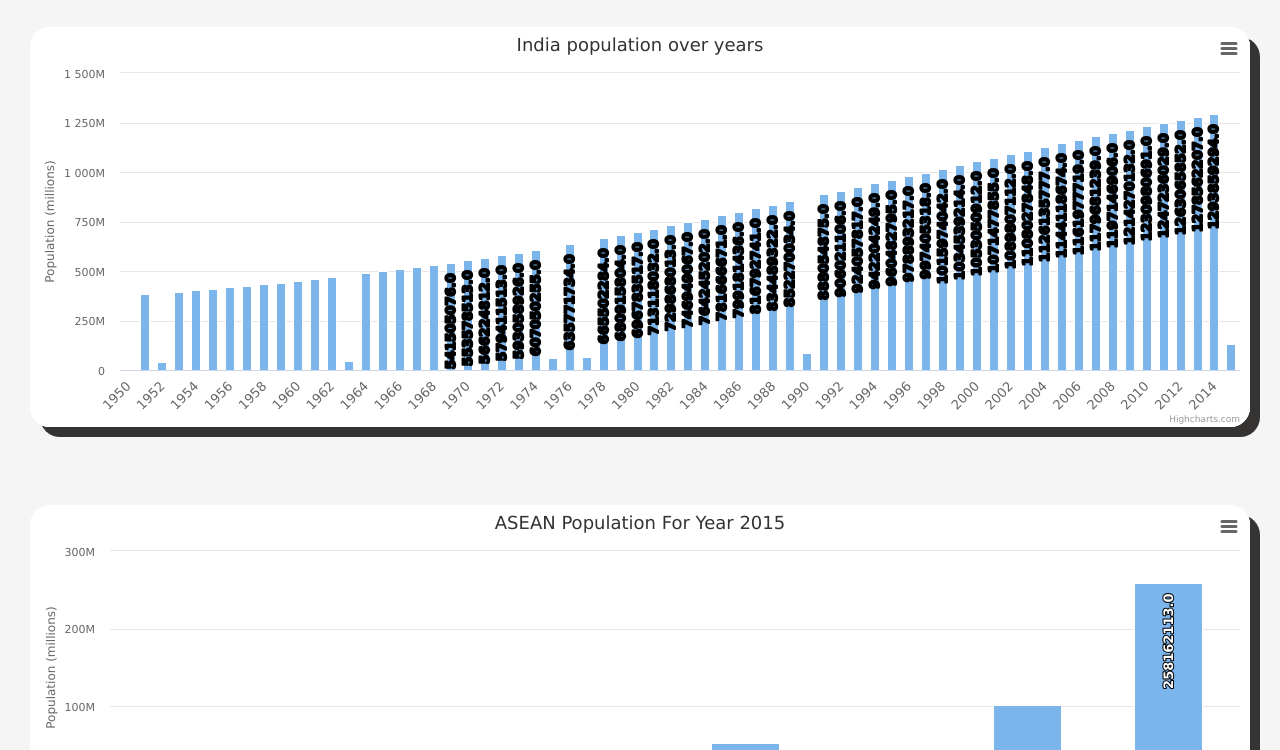
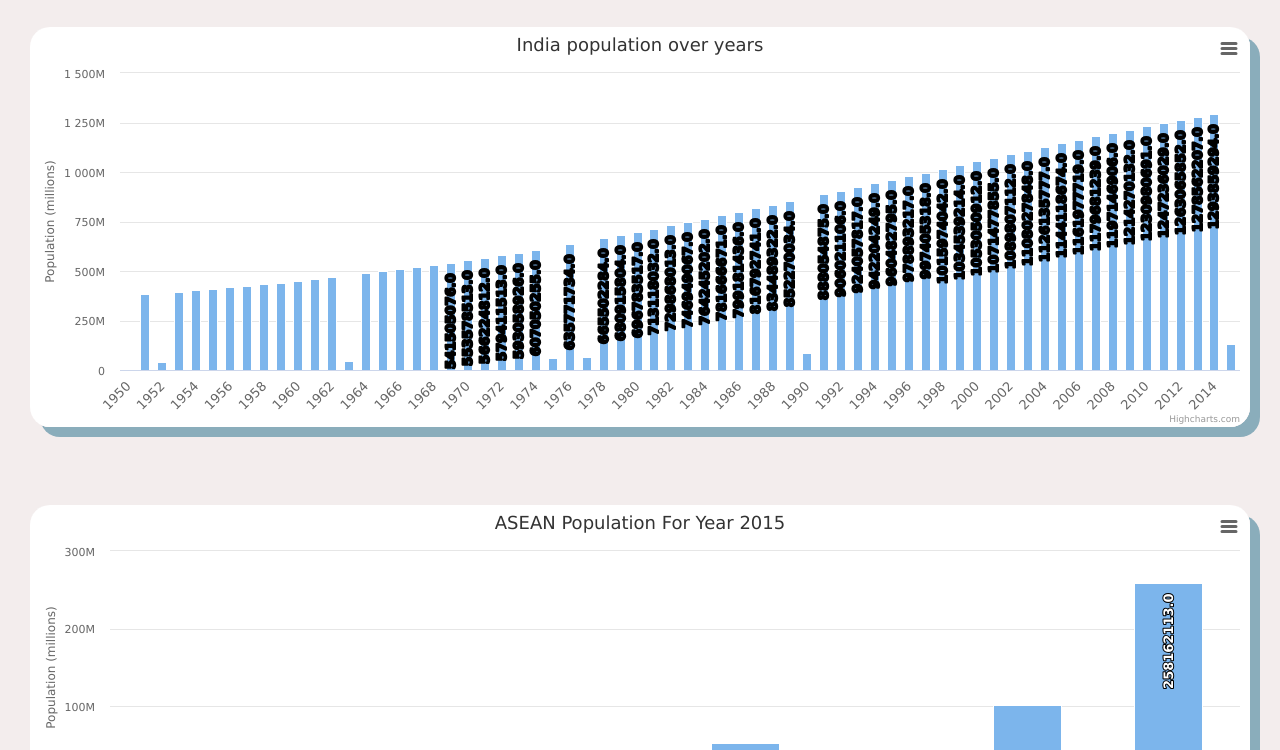
Before and after one commit to palgopal102/populationAnalysisProject, a website: page src/public/index.html in a window 1280 px wide. Shown: the part 50-800 px from the top of the page. Drawn offline with nearby package versions, Linux system fonts and the light colour scheme.

Commit message:
first commit

```diff
--- a/src/public/plotBarChart.js
+++ b/src/public/plotBarChart.js
@@ -50,7 +50,8 @@ document.addEventListener("DOMContentLoaded", function () {
           },
         ],
       });
-    });
+    })
+    .catch(error => console.error(error));
 });
 
 document.addEventListener("DOMContentLoaded", function () {
@@ -106,7 +107,8 @@ document.addEventListener("DOMContentLoaded", function () {
           },
         ],
       });
-    });
+    })
+    .catch(error => console.error(error));
 });
 
 document.addEventListener("DOMContentLoaded", function () {
@@ -164,7 +166,8 @@ document.addEventListener("DOMContentLoaded", function () {
           },
         ],
       });
-    });
+    })
+    .catch(error => console.error(error));
 });
 
 document.addEventListener("DOMContentLoaded", function () {
@@ -222,5 +225,6 @@ document.addEventListener("DOMContentLoaded", function () {
           },
         ],
       });
-    });
+    })
+    .catch(error => console.error(error));
 });
--- a/src/public/style.css
+++ b/src/public/style.css
@@ -1,12 +1,13 @@
 *{
    margin: 0px;
    padding: 0px;
-   background-color: whitesmoke;
+   background-color: rgb(243, 237, 237);
 }
 
 h1{
    text-align: center;
    margin-top: 10px;
+   color: rgb(0, 0, 0);
 }
 
 .container{
@@ -14,6 +15,6 @@ h1{
     margin-right: 30px;
     margin-top: 30px;
     margin-bottom: 30px;
-    box-shadow: 10px 10px rgb(54, 51, 51);
+    box-shadow: 10px 10px rgb(138, 173, 187);
     border-radius: 20px;
 }
```
